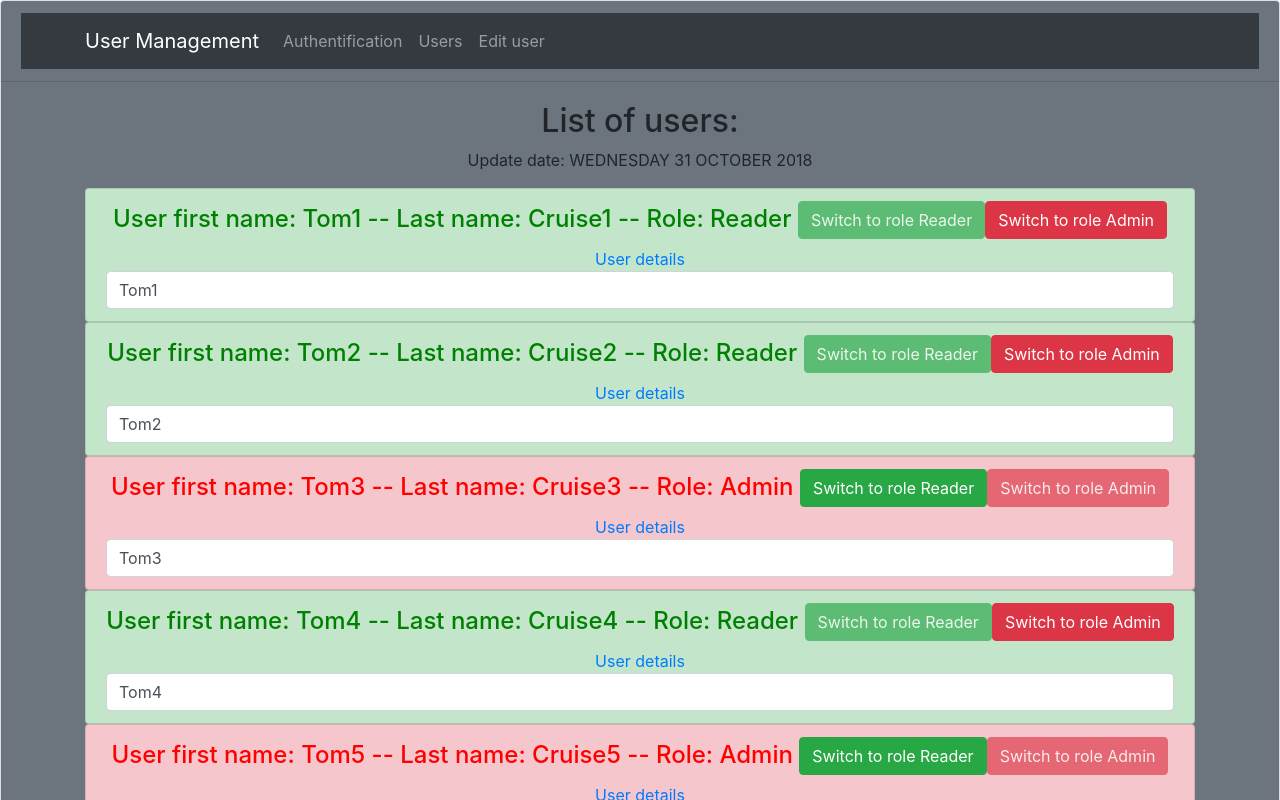
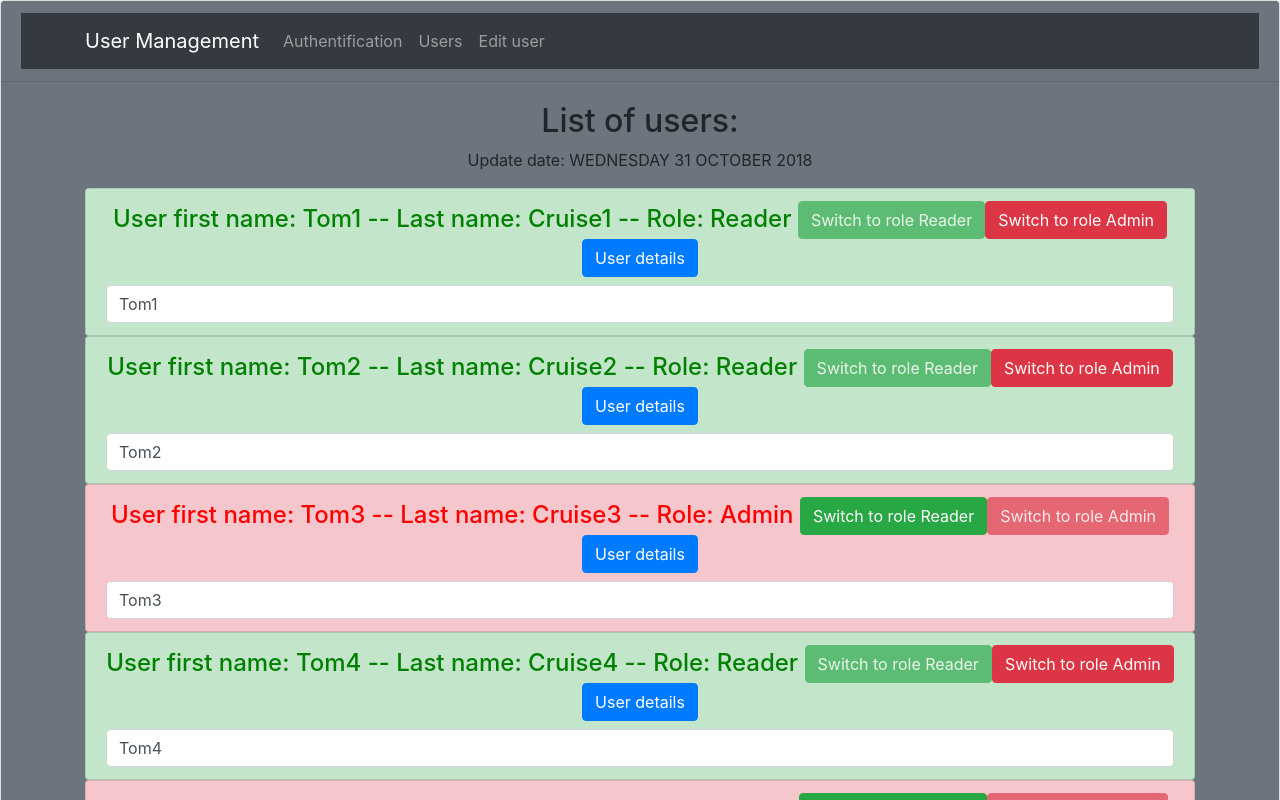
Before and after one commit to agrimault-pro/user-mgt-gui, an Angular app in the folder user-mgt-gui-angular/: page / in a window 1280 px wide. Shown: the top 800 px of the page. Built offline with nearby package versions, Linux system fonts and the light colour scheme.

Commit message:
change/add some buttons

```diff
--- a/user-mgt-gui-angular/src/app/edit-user/edit-user.component.html
+++ b/user-mgt-gui-angular/src/app/edit-user/edit-user.component.html
@@ -23,6 +23,7 @@
           <option value="Admin">Admin</option>
         </select>
         <button type="submit" class="btn btn-primary" [disabled]="f.invalid">Create user</button>
+        <button routerLink="/users" class="btn btn-primary">Cancel</button>
     </form>
   </div>
 </div>
--- a/user-mgt-gui-angular/src/app/user-view/user-view.component.html
+++ b/user-mgt-gui-angular/src/app/user-view/user-view.component.html
@@ -1,3 +1,3 @@
 <h2>{{ name }}</h2>
 <p>Role: {{ role }}</p>
-<a routerLink="/users">Back to users list</a>
+<button routerLink="/users" class="btn btn-primary">Back to users list</button>
--- a/user-mgt-gui-angular/src/app/user/user.component.html
+++ b/user-mgt-gui-angular/src/app/user/user.component.html
@@ -8,8 +8,8 @@
         <button class="btn btn-danger"
                 (click)="onSwitchUserToAdmin()"
                 [disabled]="userRole === 'Admin'" >Switch to role Admin</button>
+        <button [routerLink]="[id]" class="btn btn-primary">User details</button>
   </h4>
-  <a [routerLink]="[id]">User details</a>
 
   <input type="text" class="form-control" [(ngModel)]="userFirstName">
 </li>
```
